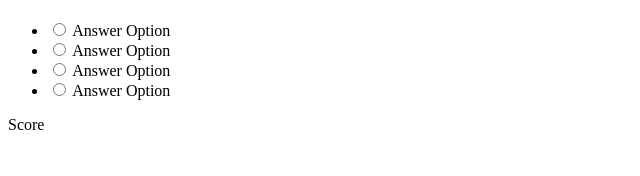
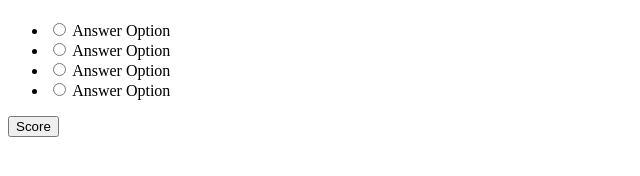
Before and after one commit to Surbhiarora3/quiz-game, a plain HTML site: page index.html in a window 1280 px wide. Shown: the full height of the page, 0-640 px from the left. Drawn offline with Linux system fonts and the light colour scheme.

```diff
--- a/index.html
+++ b/index.html
@@ -33,7 +33,11 @@
 
     </ul>
 
-<div id="Score">Score</div>
+<div id="Score">
+    <button>
+    Score
+    </button>
+</div>
 
 
 </div>
```
